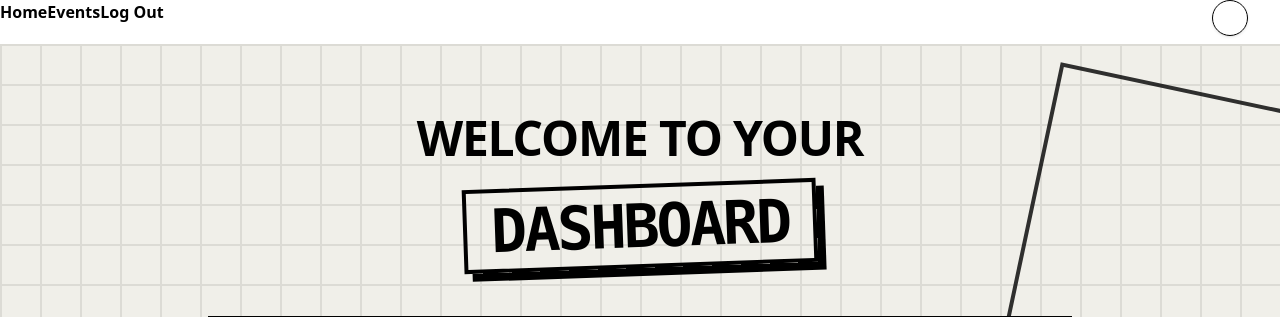
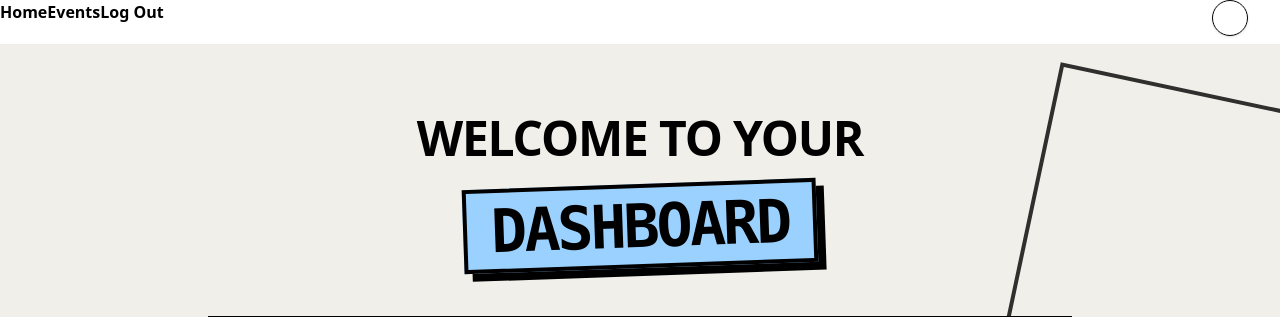
Before and after one commit to Yi-NightFish/HackHub, a Flask app: page /profile/1 in a window 1280 px wide. Shown: the top 317 px of the page. Run offline with Flask 3, Linux system fonts and the light colour scheme; the visitor is signed in with stand-in values (Sample User, id 1); tables that the repository leaves empty hold one stand-in row (values such as "Sample post"); some libraries are stand-ins or nearby versions.

Commit message:
Reduced contrast for less eye straining

```diff
--- a/app/templates/profile.html
+++ b/app/templates/profile.html
@@ -9,20 +9,15 @@
 
   <!-- Neo-Brutalist Geometric Background Shapes -->
   <div class="absolute inset-0 pointer-events-none overflow-hidden z-0 select-none">
-    <!-- Grid Blueprint Texture -->
-    <div class="absolute inset-0 opacity-[0.08]"
-         style="background-image: linear-gradient(to right, black 2px, transparent 2px), linear-gradient(to bottom, black 2px, transparent 2px); background-size: 40px 40px;">
-    </div>
-
     <!-- Giant Tilted Decorative Rectangle Right -->
-    <div class="absolute top-12 -right-16 w-80 h-80 bg-accent border-4 border-black shadow-[8px_8px_0px_0px_rgba(0,0,0,1)] transform rotate-12 opacity-80"></div>
+    <div class="absolute top-12 -right-16 w-80 h-80 bg-accent/50 border-4 border-black shadow-[8px_8px_0px_0px_rgba(0,0,0,1)] transform rotate-12 opacity-80"></div>
 
     <!-- Floating Stark Circle Left -->
-    <div class="absolute top-1/3 -left-20 w-64 h-64 rounded-full bg-secondary border-4 border-black shadow-[8px_8px_0px_0px_rgba(0,0,0,1)] -rotate-12 opacity-70"></div>
+    <div class="absolute top-1/3 -left-20 w-64 h-64 rounded-full bg-secondary/50 border-4 border-black shadow-[8px_8px_0px_0px_rgba(0,0,0,1)] -rotate-12 opacity-70"></div>
 
     <!-- Abstract Geometric Cross/Plus Cluster -->
-    <div class="absolute bottom-20 right-12 w-12 h-36 bg-black transform rotate-45 hidden md:block"></div>
-    <div class="absolute bottom-32 right-24 w-36 h-12 bg-black transform rotate-45 hidden md:block"></div>
+    <div class="absolute bottom-20 right-12 w-12 h-36 bg-black/50 transform rotate-45 hidden md:block"></div>
+    <div class="absolute bottom-32 right-24 w-36 h-12 bg-black/50 transform rotate-45 hidden md:block"></div>
   </div>
 
   <!-- Main Header Title Section (Centered) -->
@@ -39,9 +34,8 @@
             </span>
           {% else %}
             Welcome to Your
-            <!-- Neo-Brutalism Tilted Box Setup -->
             <span class="block mt-4 font-mono text-4xl sm:text-5xl md:text-6xl font-black tracking-tighter">
-              <span class="relative inline-block px-6 py-2 bg-primary text-black border-4 border-black shadow-[8px_8px_0px_0px_rgba(0,0,0,1)] transform -rotate-2 select-none">
+              <span class="relative inline-block px-6 py-2 bg-[#9BD1FF] text-black border-4 border-black shadow-[8px_8px_0px_0px_rgba(0,0,0,1)] transform -rotate-2 select-none">
                 Dashboard
               </span>
             </span>
@@ -63,16 +57,28 @@
   <div class="container mx-auto px-4 max-w-4xl mt-6 relative z-10">
     <div class="bg-white border-4 border-black shadow-[12px_12px_0px_0px_rgba(0,0,0,1)] rounded-none overflow-hidden relative">
 
-      <!-- Profile Banner Image with Stark Split Border -->
-      <div class="h-44 sm:h-56 w-full relative bg-base-300 overflow-hidden border-b-4 border-black">
-        <img src="{{ url_for('static', filename='images/profile_bg.jpg') }}" alt="Profile Banner" class="w-full h-full object-cover filtering sepia-[10%]">
+      <!-- Banner: Structural Neobrutalist Block Grid -->
+      <div class="h-32 sm:h-40 w-full bg-[#FFFDF6] border-b-4 border-black relative overflow-hidden flex items-stretch">
+        <div class="w-1/3 bg-[#FF6B6B] border-r-4 border-black p-4 flex flex-col justify-between items-start">
+          <span class="text-xs font-black uppercase tracking-widest bg-black text-white px-1.5 py-0.5">SYS-LOG</span>
+        </div>
+        <div class="w-1/4 bg-[#4D96FF] border-r-4 border-black relative">
+          <div class="absolute bottom-2 right-2 font-mono text-xs font-black opacity-40">VER.26</div>
+        </div>
+        <div class="flex-1 bg-white p-4 relative flex items-center justify-center">
+          <svg class="w-12 h-12 text-black/10 absolute top-2 right-2" fill="none" viewBox="0 0 24 24" stroke="currentColor" stroke-width="2">
+            <path stroke-linecap="round" stroke-linejoin="round" d="M12 4v16m8-8H4" />
+          </svg>
+          <div class="w-full border-2 border-dashed border-black/20 h-full flex items-center justify-center font-mono text-[10px] font-bold tracking-widest text-black/30 select-none">
+            HACKHUB_CORE_NODE
+          </div>
+        </div>
       </div>
 
-      <!-- Profile Avatar Overlap Section (Perfect 50/50 Splitting) -->
+      <!-- Profile Avatar Overlap Section -->
       <div class="px-6 sm:px-8 relative pb-6 border-b-4 border-black bg-white">
         <div class="absolute -top-12 sm:-top-16 left-6 sm:left-8 z-20">
           <div class="avatar">
-            <!-- Stark Square-edged Avatar Frame -->
             <div class="w-24 h-24 sm:w-28 sm:h-28 rounded-none border-4 border-black shadow-[4px_4px_0px_0px_rgba(0,0,0,1)] bg-[#F0EFE9] overflow-hidden flex items-center justify-center">
               {% if user.profile_pic %}
                 <img src="{{ url_for('static', filename='images/' + user.profile_pic) }}" alt="{{ user.name }}'s Avatar" class="rounded-none object-cover w-full h-full" />
@@ -92,17 +98,16 @@
       <!-- Combined Content Accordions -->
       <div class="divide-y-4 divide-black">
 
-        <!-- SECTION 1: Identity & Settings / Profile Detail (OPEN BY DEFAULT) -->
+        <!-- SECTION 1: Identity & Settings / Profile Detail -->
         <details open class="group/window collapse rounded-none overflow-hidden">
           <summary class="bg-[#F0EFE9] px-6 py-4 flex items-center justify-between select-none cursor-pointer list-none [&::-webkit-details-marker]:hidden border-b-2 border-black/10 group-open/window:border-b-4 group-open/window:border-black">
             <div class="flex items-center gap-2">
               <span class="text-sm font-black text-black uppercase tracking-wider font-mono">Profile Identity</span>
-              <span class="font-black text-black bg-primary border-2 border-black px-2 py-0.5 text-[10px] uppercase tracking-wider select-none ml-1">
+              <span class="font-black text-black bg-[#9BD1FF] border-2 border-black px-2 py-0.5 text-[10px] uppercase tracking-wider select-none ml-1">
                 {% if is_owner %}Settings{% else %}Details{% endif %}
               </span>
             </div>
 
-            <!-- Custom Dynamic Plus/Minus Indicator Toggle -->
             <div class="text-black transition-colors bg-white p-1 border-2 border-black shadow-[2px_2px_0px_0px_rgba(0,0,0,1)]">
               <svg xmlns="http://www.w3.org/2000/svg" fill="none" viewBox="0 0 24 24" stroke-width="3" stroke="currentColor" class="w-4 h-4 block group-open/window:hidden">
                 <path stroke-linecap="round" stroke-linejoin="round" d="M12 4.5v15m7.5-7.5h-15" />
@@ -158,7 +163,7 @@
 
                 <div class="flex flex-col sm:flex-row justify-end gap-4 pt-6 border-t-4 border-dashed border-black">
                   <a href="{{ url_for('reset_pwd') }}" class="btn btn-sm bg-white text-black rounded-none border-4 border-black h-11 font-black shadow-[3px_3px_0px_0px_rgba(0,0,0,1)] order-2 sm:order-1 hover:bg-[#F0EFE9]">Reset Password</a>
-                  {{ form.submit(id='submitButton', class="btn btn-sm bg-primary text-black rounded-none border-4 border-black font-black shadow-[4px_4px_0px_0px_rgba(0,0,0,1)] h-11 order-1 sm:order-2 px-8 hover:translate-y-[-1px] hover:shadow-[5px_5px_0px_0px_rgba(0,0,0,1)] transition-all") }}
+                  {{ form.submit(id='submitButton', class="btn btn-sm bg-primary/80 text-black rounded-none border-4 border-black font-black shadow-[4px_4px_0px_0px_rgba(0,0,0,1)] h-11 order-1 sm:order-2 px-8 hover:translate-y-[-1px] hover:shadow-[5px_5px_0px_0px_rgba(0,0,0,1)] transition-all") }}
                 </div>
               </form>
 
@@ -192,7 +197,7 @@
           </div>
         </details>
 
-        <!-- SECTION 2: Completed Quests / Event History (CLOSED BY DEFAULT) -->
+        <!-- SECTION 2: Completed Quests / Event History -->
         <details class="group/window collapse rounded-none overflow-hidden">
           <summary class="bg-[#F0EFE9] px-6 py-4 flex items-center justify-between select-none cursor-pointer list-none [&::-webkit-details-marker]:hidden group-open/window:border-b-4 group-open/window:border-black">
             <div class="flex items-center gap-2">
@@ -204,7 +209,6 @@
               {% endif %}
             </div>
 
-            <!-- Custom Dynamic Plus/Minus Indicator Toggle -->
             <div class="text-black transition-colors bg-white p-1 border-2 border-black shadow-[2px_2px_0px_0px_rgba(0,0,0,1)]">
               <svg xmlns="http://www.w3.org/2000/svg" fill="none" viewBox="0 0 24 24" stroke-width="3" stroke="currentColor" class="w-4 h-4 block group-open/window:hidden">
                 <path stroke-linecap="round" stroke-linejoin="round" d="M12 4.5v15m7.5-7.5h-15" />
```
